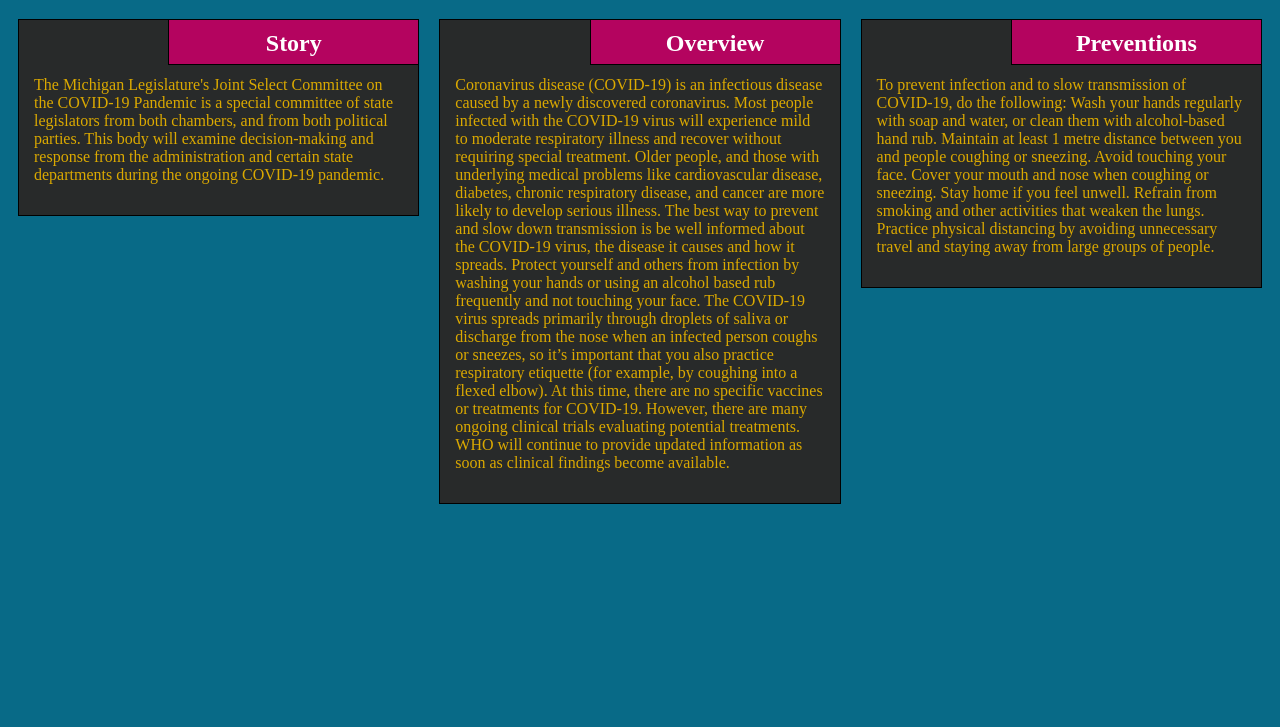
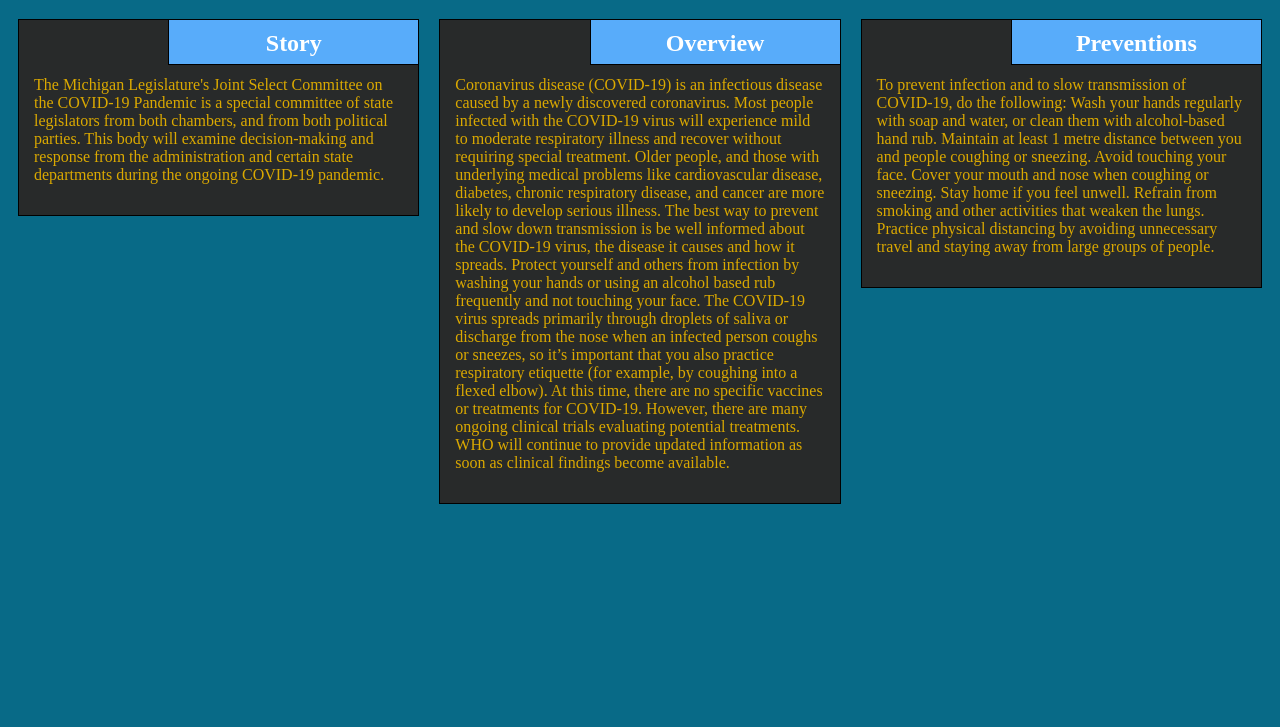
Before and after one commit to papuganivijaykumar/coursera-test, a plain HTML site: page site/module2/index.html in a window 1280 px wide. Shown: the part 73-800 px from the top of the page. Drawn offline with Linux system fonts and the light colour scheme.

Commit message:
My assignment

```diff
--- a/site/module2/css/style.css
+++ b/site/module2/css/style.css
@@ -34,17 +34,17 @@ section>h2 {
 }
 
 section.wilbur>h2 {
-    background-color: #B4045F;
+    background-color: #58ACFA;
     color: white;
 }
 
 section.nation>h2 {
-    background-color: #B4045F;
+    background-color: #58ACFA;
     color: white;
 }
 
 section.promise>h2 {
-    background-color: #B4045F;
+    background-color: #58ACFA;
     color: white;
 }
 
```
